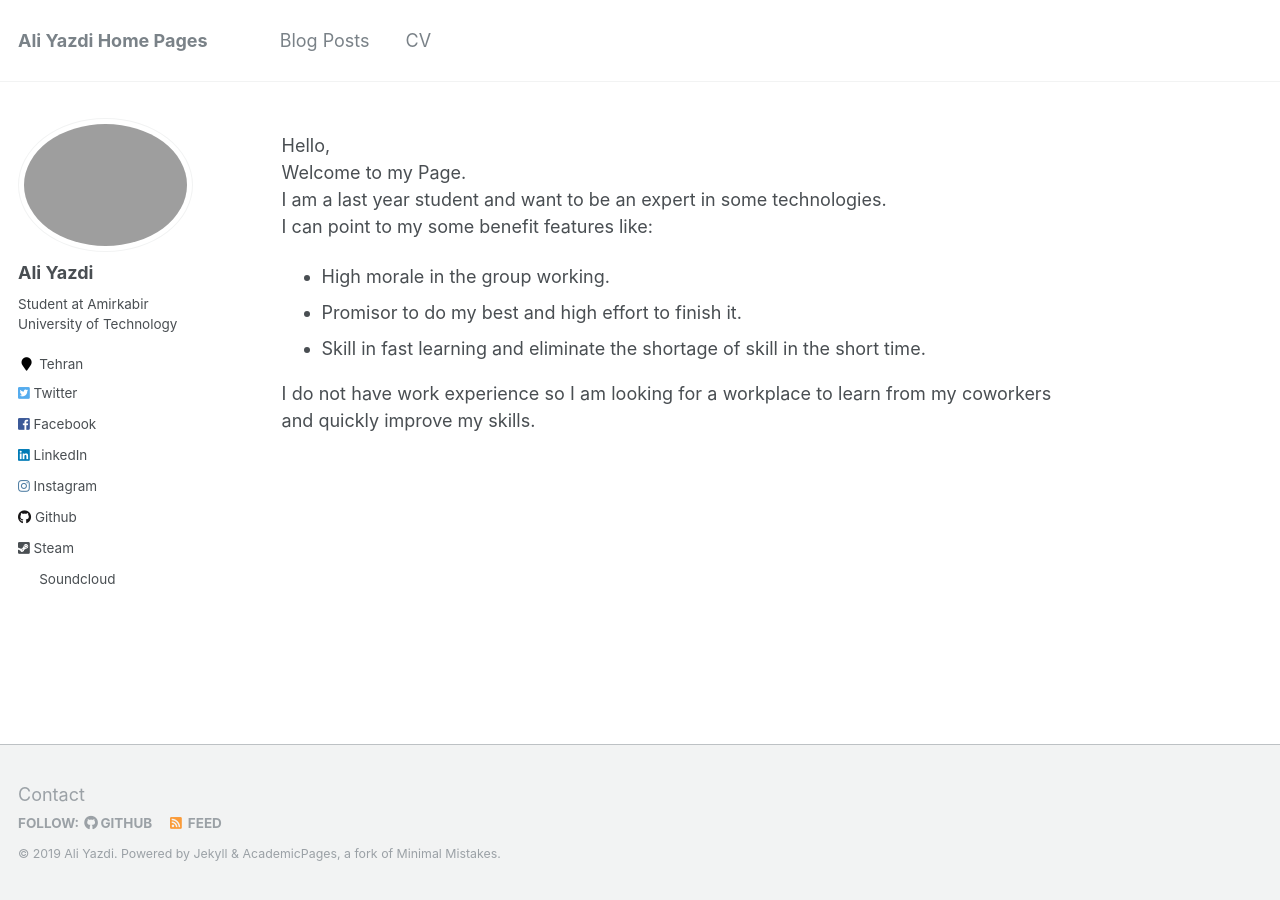
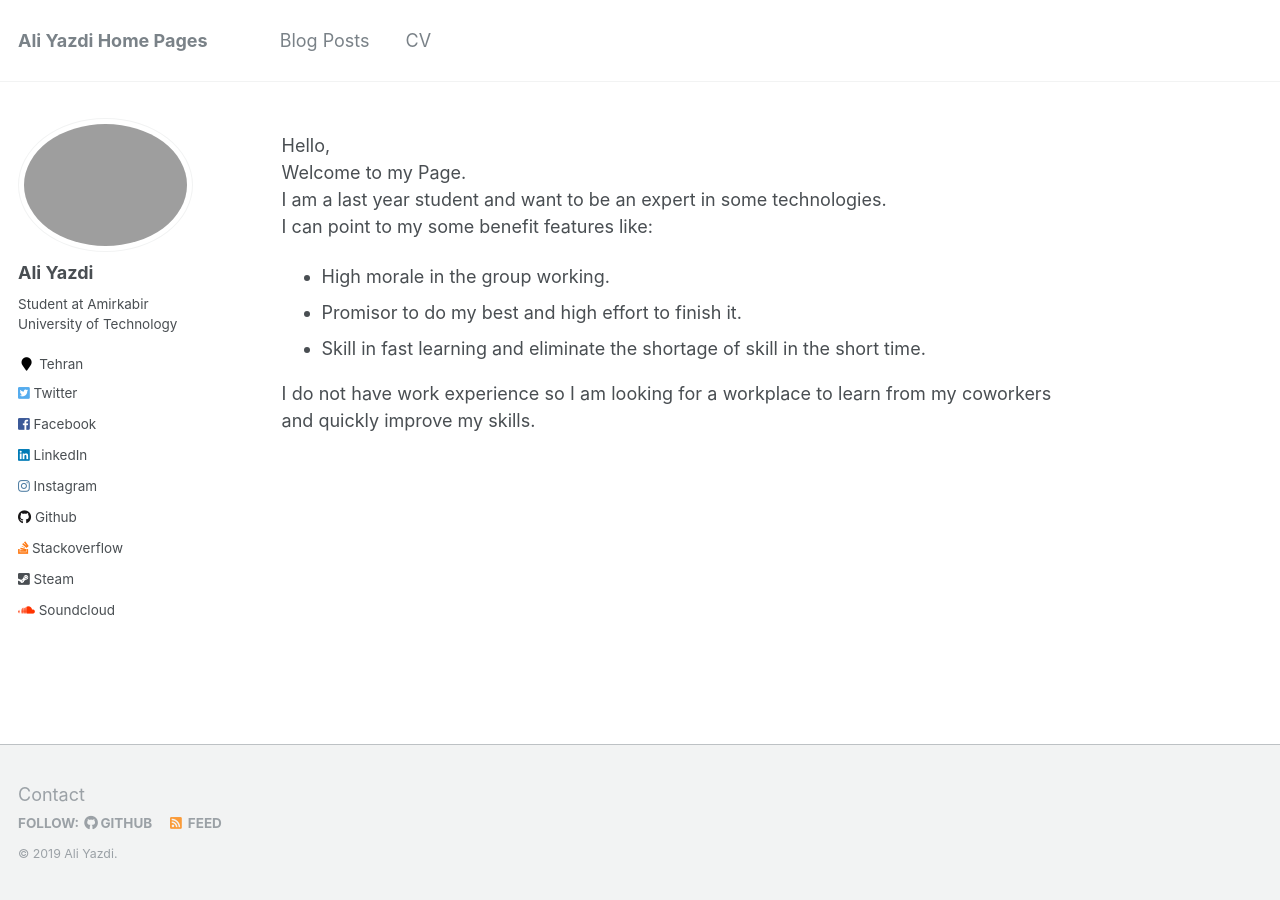
Before and after one commit to aliyazdi75/aliyazdi75.github.io, a Jekyll site: the page built from _pages/about.md, in a window 1280 px wide. Built offline with Jekyll 4.4.1, drawn with Linux system fonts in a browser that asks for light colours.

Commit message:
fix bugs

```diff
--- a/_config.yml
+++ b/_config.yml
@@ -5,6 +5,7 @@
 # For technical reasons, this file is *NOT* reloaded automatically when you use
 # `jekyll serve`. If you change this file, please restart the server process.
 
+# To Run locally: bundle exec jekyll liveserve
 # Site Settings
 github                   : [metadata]
 locale                   : "en-US"
@@ -106,7 +107,7 @@
   orcid            : # "http://orcid.org/yourorcidurl"
   pinterest        :
   soundcloud       : "aliyazdi75"
-  stackoverflow    : # "aliyazdi75"
+  stackoverflow    : "aliyazdi75"
   steam            : "aliyazdi75"
   tumblr           :
   twitter          : "aliyazdi75"
--- a/_includes/author-profile.html
+++ b/_includes/author-profile.html
@@ -10,7 +10,7 @@
     {% if author.avatar contains "://" %}
     	<img src="{{ author.avatar }}" alt="{{ author.name }}">
     {% else %}
-    	<img src="{{ author.avatar | prepend: "/images/" | prepend: base_path }}" class="author__avatar" alt="{{ author.name }}">
+    <img src="{{ author.avatar | prepend: "/images/" | prepend: base_path }}" class="author__avatar" alt="{{ author.name }}">
     {% endif %}
   </div>
 
@@ -68,7 +68,7 @@
         <li><a href="https://github.com/{{ author.github }}"><i class="fab fa-github" aria-hidden="true"></i> Github</a></li>
       {% endif %}
       {% if author.stackoverflow %}
-        <li><a href="https://www.stackoverflow.com/users/{{ author.stackoverflow }}"><i class="fa fab -fw fa-stack-overflow" aria-hidden="true"></i> Stackoverflow</a></li>
+        <li><a href="https://www.stackoverflow.com/cv/{{ author.stackoverflow }}"><i class="fa fab -fw fa-stack-overflow" aria-hidden="true"></i> Stackoverflow</a></li>
       {% endif %}
       {% if author.lastfm %}
         <li><a href="https://lastfm.com/user/{{ author.lastfm }}"><i class="fab fa-lastfm-square" aria-hidden="true"></i> Last.fm</a></li>
@@ -89,7 +89,7 @@
         <li><a href="https://www.youtube.com/user/{{ author.youtube }}"><i class="fab fa-youtube" aria-hidden="true"></i> YouTube</a></li>
       {% endif %}
       {% if author.soundcloud %}
-        <li><a href="https://soundcloud.com/{{ author.soundcloud }}"><i class="fa fa-fw fa-soundcloud" aria-hidden="true"></i> Soundcloud</a></li>
+        <li><a href="https://soundcloud.com/{{ author.soundcloud }}"><i class="fab fa-soundcloud" aria-hidden="true"></i> Soundcloud</a></li>
       {% endif %}
       {% if author.weibo %}
         <li><a href="https://www.weibo.com/{{ author.weibo }}"><i class="fab fa-weibo" aria-hidden="true"></i> Weibo</a></li>
--- a/_includes/footer.html
+++ b/_includes/footer.html
@@ -21,4 +21,4 @@
   </ul>
 </div>
 
-<div class="page__footer-copyright">&copy; {{ site.time | date: '%Y' }} {{ site.name | default: site.title }}. {{ site.data.ui-text[site.locale].powered_by | default: "Powered by" }} <a href="http://jekyllrb.com" rel="nofollow">Jekyll</a> &amp; <a href="https://github.com/academicpages/academicpages.github.io">AcademicPages</a>, a fork of <a href="https://mademistakes.com/work/minimal-mistakes-jekyll-theme/" rel="nofollow">Minimal Mistakes</a>.</div>
+<div class="page__footer-copyright">&copy; {{ site.time | date: '%Y' }} {{ site.name | default: site.title }}.</div>
--- a/assets/css/collapse.css
+++ b/assets/css/collapse.css
@@ -13,4 +13,5 @@
 }
 .container .content {
     display: none;
-    padding : 5px;
+    padding: 5px;
+}
```
Also changed, not shown: assets/css/academicons.min.css.
